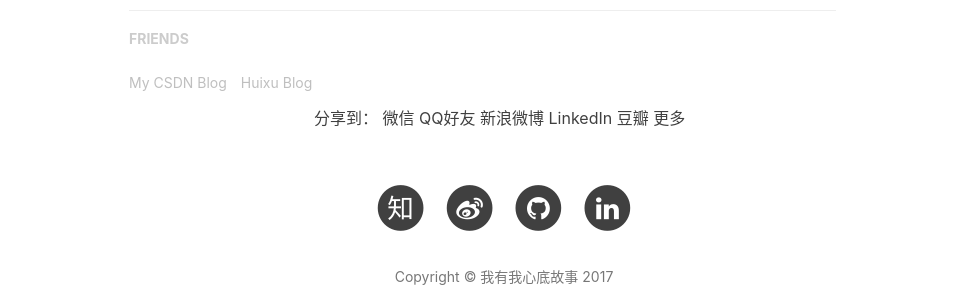
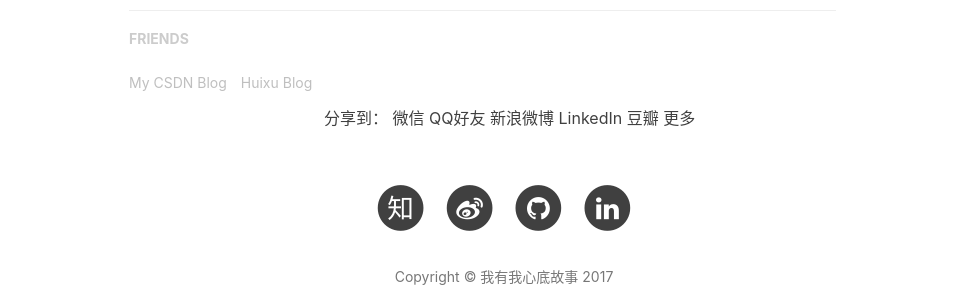
Before and after one commit to Tomy-Lee/Tomy-Lee.github.io, a Jekyll site: the page built from _posts/2017-11-13-golang-martini.md, in a window 1280 px wide. Shown: the part 4673-4973 px from the top of the page, without its empty margins (136-1100 px from the left). Built offline with Jekyll 4.4.1, drawn with Linux system fonts in a browser that asks for light colours; nearby versions of some CDN libraries; comment, search, counter and statistics services are not loaded.

Commit message:
Update post.html

```diff
--- a/_layouts/post.html
+++ b/_layouts/post.html
@@ -255,7 +255,7 @@
 
 
 <!-- JiaThis Button BEGIN -->
-<div class="jiathis_style" style="padding-left:450px">
+<div class="jiathis_style" style="padding-left:460px">
 	<span class="jiathis_txt">分享到：</span>
 	<a class="jiathis_button_weixin">微信</a>
 	<a class="jiathis_button_cqq">QQ好友</a>
```
